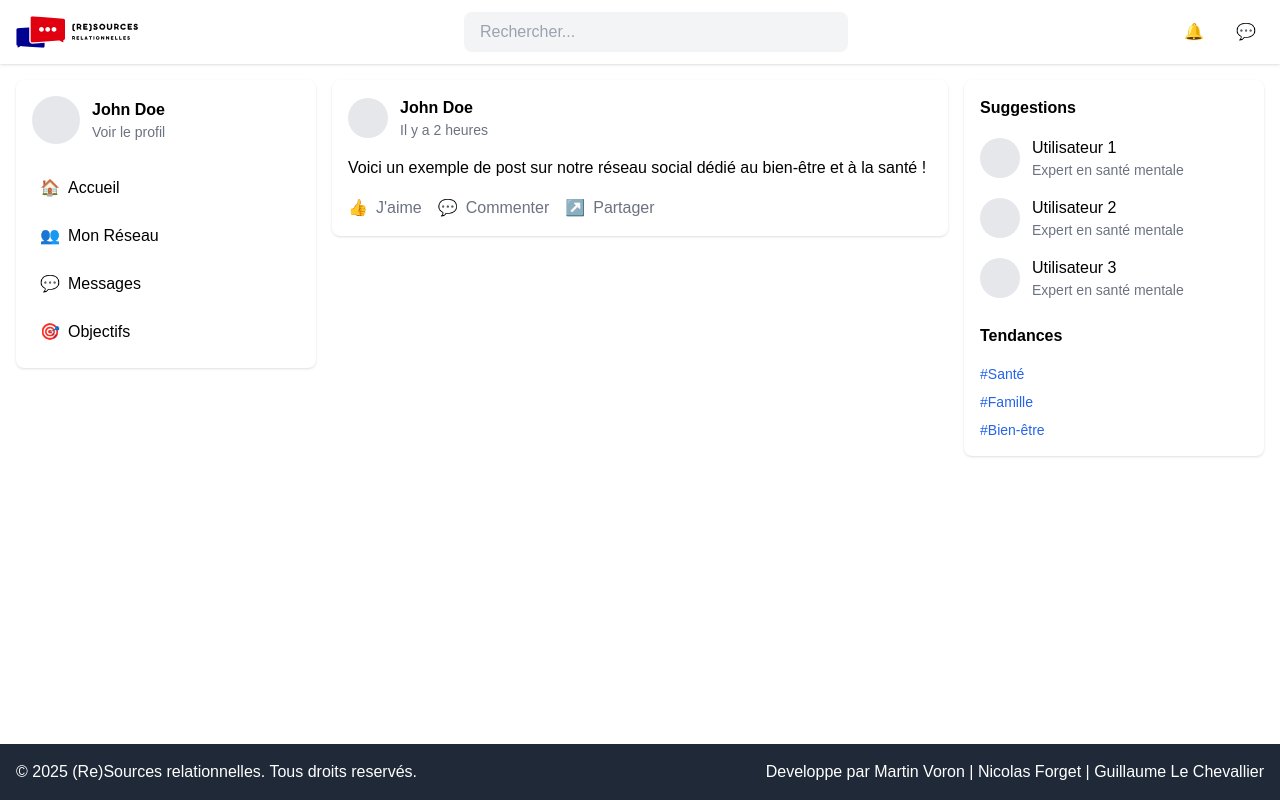
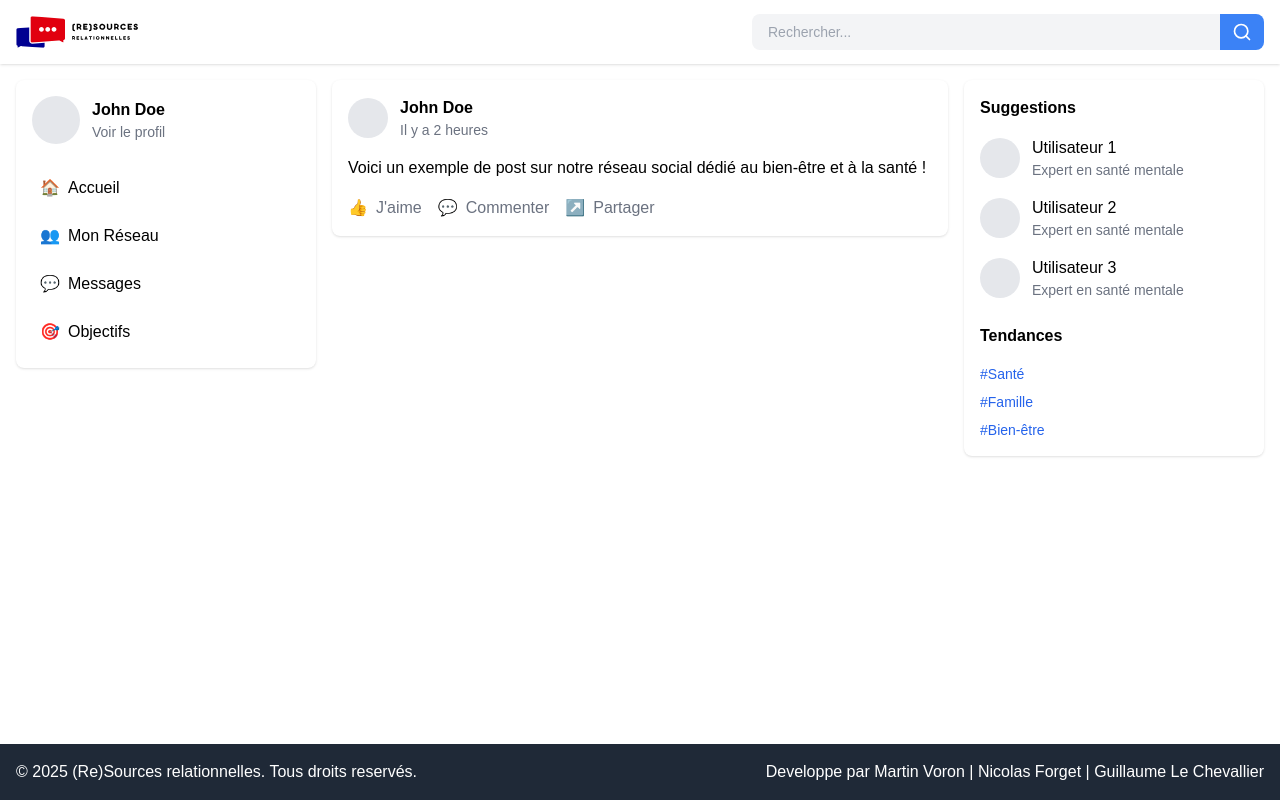
Before and after one commit to RE-Source-Relationnelle/application, a React (Vite) app in the folder frontend/: page / in a window 1280 px wide. Built offline with nearby package versions, Linux system fonts and the light colour scheme; a web font is replaced by a local one.

Commit message:
Add search button and update navbar layout with Lucide icons refs: #44

```diff
--- a/frontend/package.json
+++ b/frontend/package.json
@@ -10,6 +10,8 @@
     "preview": "vite preview"
   },
   "dependencies": {
+    "lucide": "^0.487.0",
+    "lucide-react": "^0.487.0",
     "react": "^18.2.0",
     "react-dom": "^18.2.0",
     "react-router-dom": "^7.4.1"
--- a/frontend/src/components/layout/Navbar.tsx
+++ b/frontend/src/components/layout/Navbar.tsx
@@ -1,10 +1,12 @@
 import { Link } from 'react-router-dom'
+import { Search } from 'lucide-react';
+
 
 const Navbar = () => {
   return (
     <nav className="bg-white shadow">
       <div className="max-w-7xl mx-auto px-4">
-        <div className="grid grid-cols-3 justify-between h-16">
+        <div className="grid grid-cols-2 justify-between h-16">
           <div className="flex items-center">
             {/* Logo */}
             <Link to="/" className="flex-shrink-0">
@@ -12,31 +14,24 @@ const Navbar = () => {
             </Link>
           </div>
 
-          <div className="flex items-center justify-between flex-1 ml-8">
+          <div className="flex items-center justify-end flex-1 ml-8">
             {/* Search Bar */}
             <div className="max-w-lg w-full">
-              <div className="relative">
+              <div className="relative flex">
                 <input
                   type="text"
                   placeholder="Rechercher..."
-                  className="w-full px-4 py-2 rounded-lg bg-gray-100 focus:outline-none focus:ring-2 focus:ring-blue-500"
+                  className="w-full px-4 py-2 rounded-l-lg bg-gray-100 focus:outline-none focus:ring-2 focus:ring-blue-500 sm:text-sm"
+                  aria-label="Champ de recherche"
                 />
+                <button
+                  type="button"
+                  className="bg-blue-500 hover:bg-blue-600 text-white px-3 py-2 rounded-r-lg flex items-center justify-center focus:outline-none focus:ring-2 focus:ring-blue-500"
+                  aria-label="Rechercher"
+                >
+                 <Search className="h-5 w-5" />
+                </button>
               </div>
-            </div>
-          </div>
-          <div className="flex items-center justify-end">
-            {/* Navigation */}
-            <div className="flex items-center space-x-4">
-              <Link to="/notifications">
-                <button className="p-2 hover:bg-gray-100 rounded-full">
-                  🔔
-                </button>
-              </Link>
-              <Link to="/messages">
-                <button className="p-2 hover:bg-gray-100 rounded-full">
-                  💬
-                </button>
-              </Link>
             </div>
           </div>
         </div>
```
Also changed, not shown: 1 other file (tests, documents, lock files or other folders).
